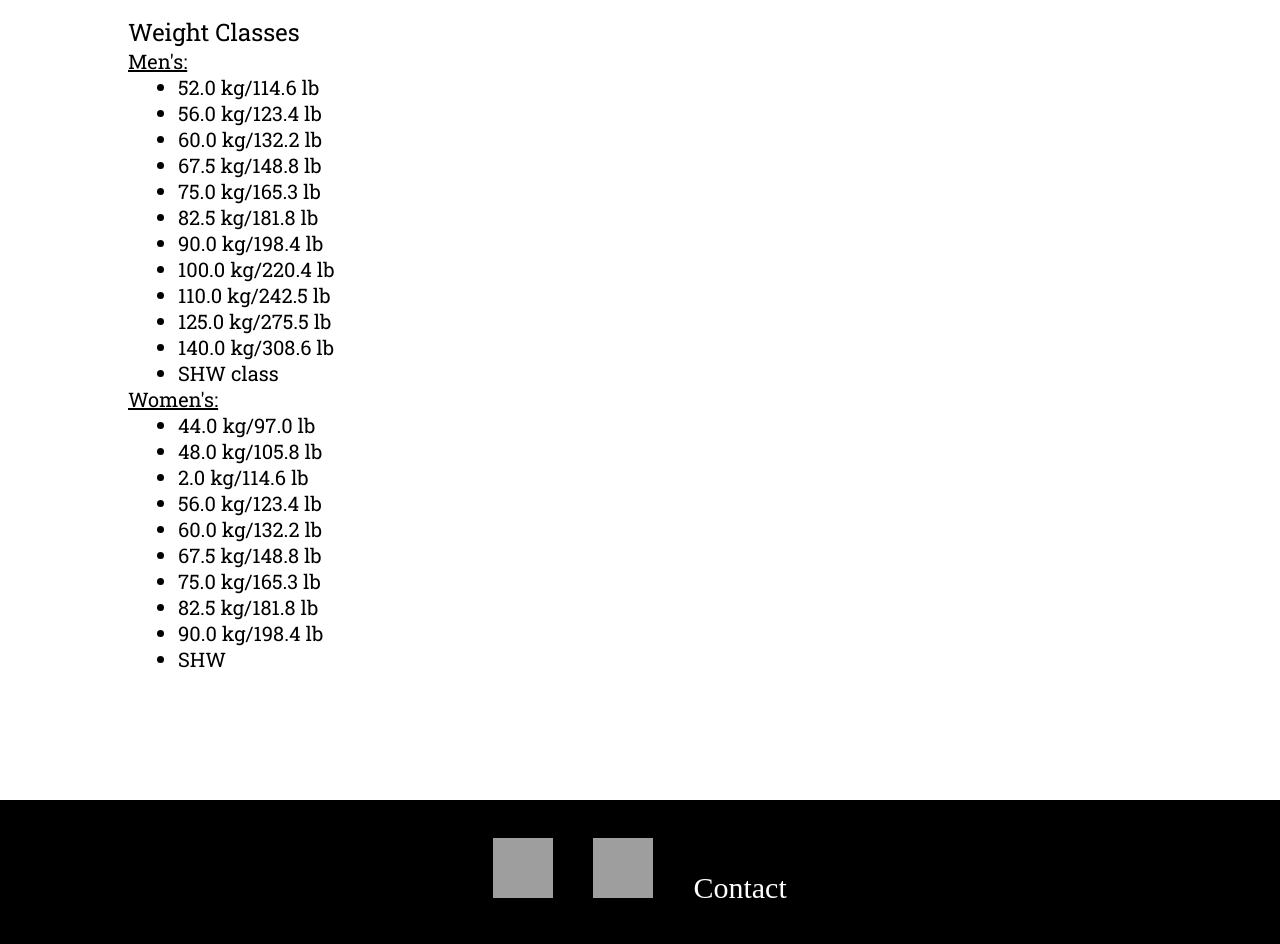
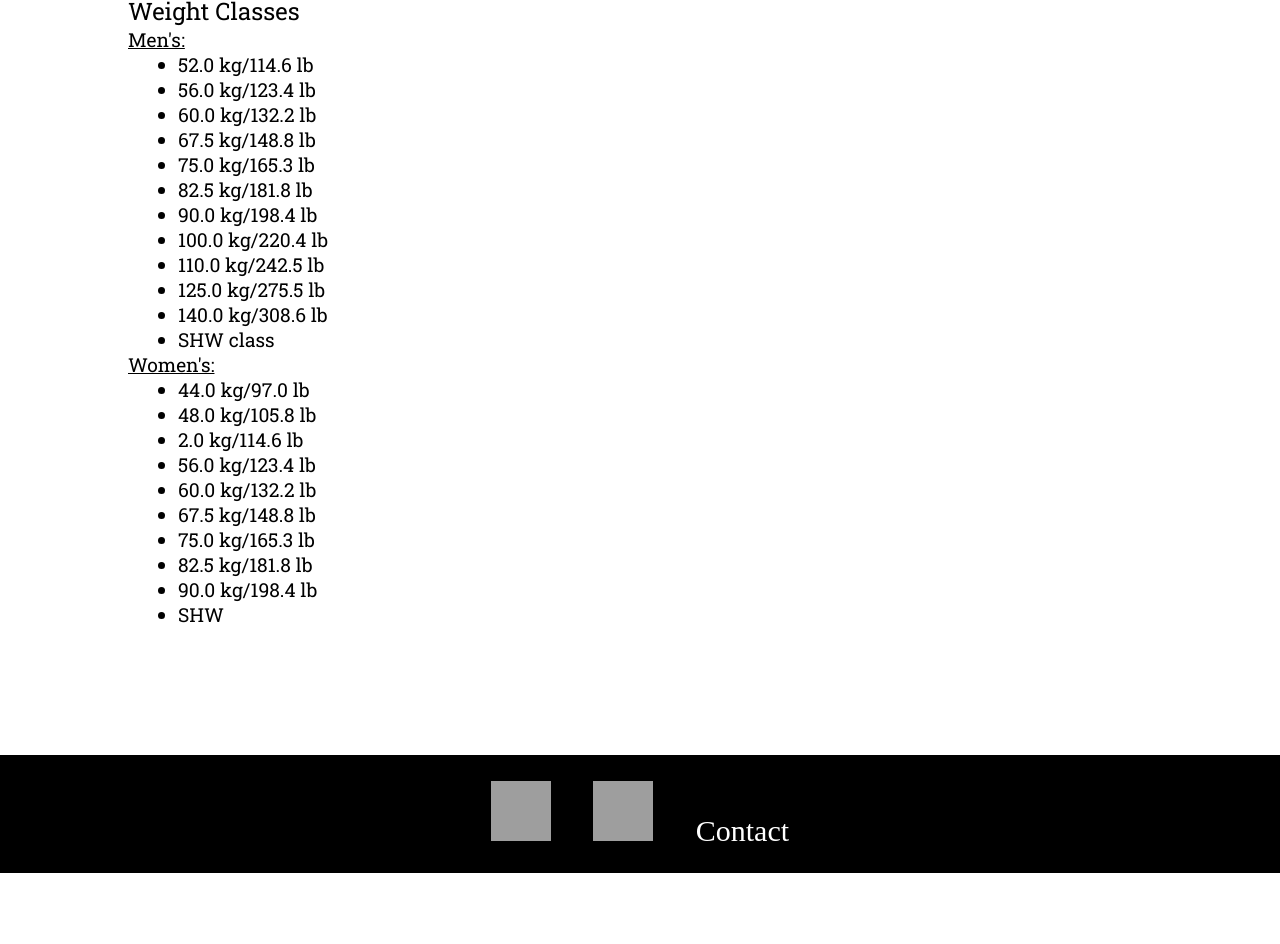
Before and after one commit to nobelleprize/ucipl, a plain HTML site: page about.html in a window 1280 px wide. Shown: the part 671-1615 px from the top of the page. After the commit the page ends 1544 px from the top, so only its background shows below. Drawn offline with nearby package versions, Linux system fonts and the light colour scheme; grey boxes are pictures that could not be loaded; a web font is replaced by a local one.

Commit message:
edited footer

```diff
--- a/about.css
+++ b/about.css
@@ -3,16 +3,28 @@
 * {
     padding: 0;
     margin: 0;
-  }
+}
+
+html, body {
+    margin:0;
+    padding:0;
+}
+
+#container {
+    min-height:100%;
+    position:relative;
+    overflow: hidden;
+}
+
+#header {
+    background: black;
+}
 
 h1 {
     background-color: black;
+    margin: 0;
 }
 
-body {
-    margin: 0;
-    padding: 0;
-}
 
 .nav {
     width: auto;
@@ -46,42 +58,45 @@ body {
     color: white;
 }
 
-h2{
+#body {
+    padding: 0 0 0 10%;
+    padding-bottom: 10%;   /* Height of the footer */
     background-color: white;
-    height: 100%;
-    margin: 0 auto;
+    margin: auto;
     font-family: 'Roboto Slab';
-    font-size: 20px;
+    font-size: 1.5vw;
     font-weight: normal;
-    padding: 0 0 0 10%;
+    position: block;
 }
 
-footer {
+#footer {
     font-family: 'Patua One';
+    top: 0;
+    bottom: 0;
     width: 100%;
-    height: 10%;
-    background-color: black;
-    color: white;
-    border-top: white;
-    margin-top: 10%;
+    height: 10%;   /* Height of the footer */
+    background: black;
+    text-align: center;
+    padding-bottom: 2%;
 }
 
-#social {
-    text-align: center;
-    padding: 3%;
+img{
+    display: block;
+    margin: 0 auto;
 }
 
 .facebook {
     display: inline-block;
     margin-left: auto;
     margin-right: auto;
+    margin-top: 2%;
 }
 
 .instagram {
     display: inline-block;
     margin-left: auto;
-    margin-right: auto;
     margin-right: 3%;
+    margin-top: auto;
 }
 
 .contact {
--- a/about.html
+++ b/about.html
@@ -5,7 +5,8 @@
     <link href="about.css" type="text/css" rel="stylesheet"/>
 </head>
 
-<header>
+<div id="container">
+    <div id="header">
         <h1>
         <center><img src="https://i.imgur.com/YtL5Qyq.jpg" style="width:220px; height:175px;"></center>
         </h1>
@@ -18,10 +19,9 @@
                 <li><a href='about.html'>About</a></li>
                 <li><a href='contact.html'>Contact</a></li>
         </ul>
-</header>
+    </div>
 
-<body>
-    <h2>
+    <div id="body">
         <p><b><font size="+3">UCI Powerlifting</font></b> <br/>
             The UCI Powerlifting Team is a UCI club sport that was founded in 2014. We compete under the United States Powerlifting Association (USPA).<br/>
             <br/>
@@ -71,16 +71,14 @@
                 <li>SHW</li>
             </ul>
         </p>
-    </h2>
-</body>
 
-<footer>
-    <div id="foot">
-        <div id="social">
+    </div>
+
+    <div id="footer">
             <a class="instagram" href="http://instagram.com/ucipowerlifting"><img src="https://i.imgur.com/e7fsd60.jpg" width="60" height="60"></a>
             <a class="facebook" href="https://www.facebook.com/groups/788049644580281/?ref=br_rs"><img src="https://i.imgur.com/812KuNA.jpg" width="60" height="60"></a>
             <a class="contact" href='contact.html'><font color="white">Contact</font></a>
     </div>
-</footer>
-
+</div>
+</body>
 </html>
```
Lines whose indentation alone changed are shown as unchanged.
